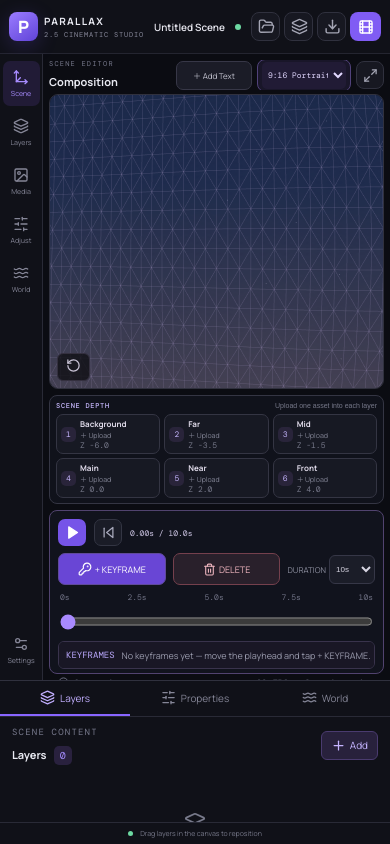
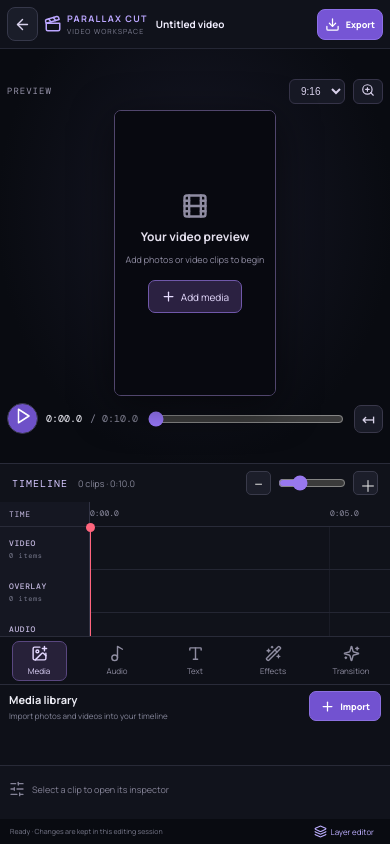
Before and after one commit to athulLabs/parallex-2.5, a React (Vite) app: page / in a window 390 px wide. Built offline with nearby package versions, Linux system fonts and the light colour scheme.

Commit message:
Route root to fresh mobile video editor

```diff
--- a/src/main.tsx
+++ b/src/main.tsx
@@ -1,8 +1,10 @@
 import React from 'react';
 import ReactDOM from 'react-dom/client';
 import App from './App';
+import VideoEditor from './VideoEditor';
 import './styles.css';
 
+const isSceneEditor = window.location.pathname === '/scene-editor';
 ReactDOM.createRoot(document.getElementById('root')!).render(
-  <React.StrictMode><App /></React.StrictMode>,
+  <React.StrictMode>{isSceneEditor ? <App /> : <VideoEditor />}</React.StrictMode>,
 );
```
